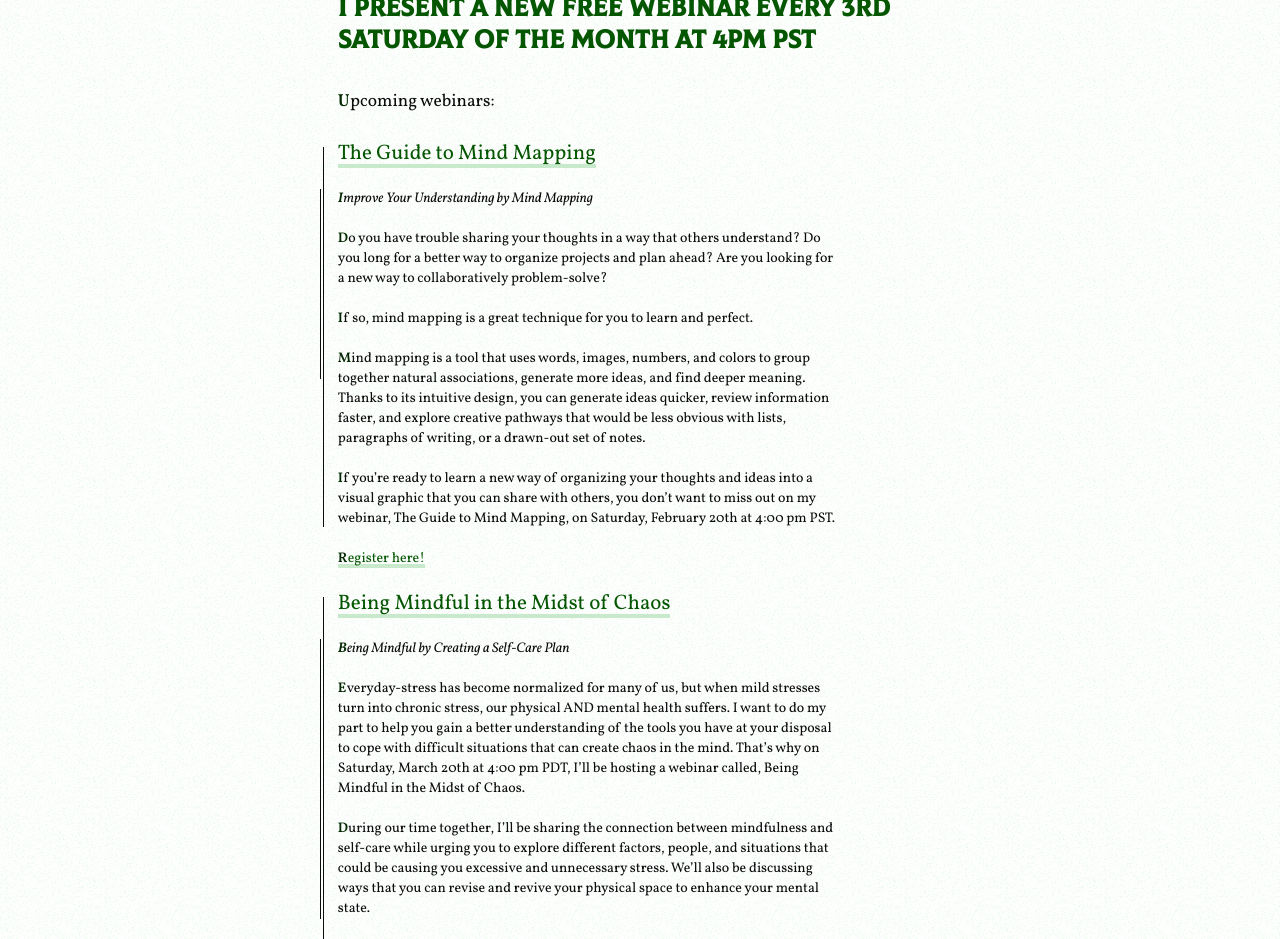
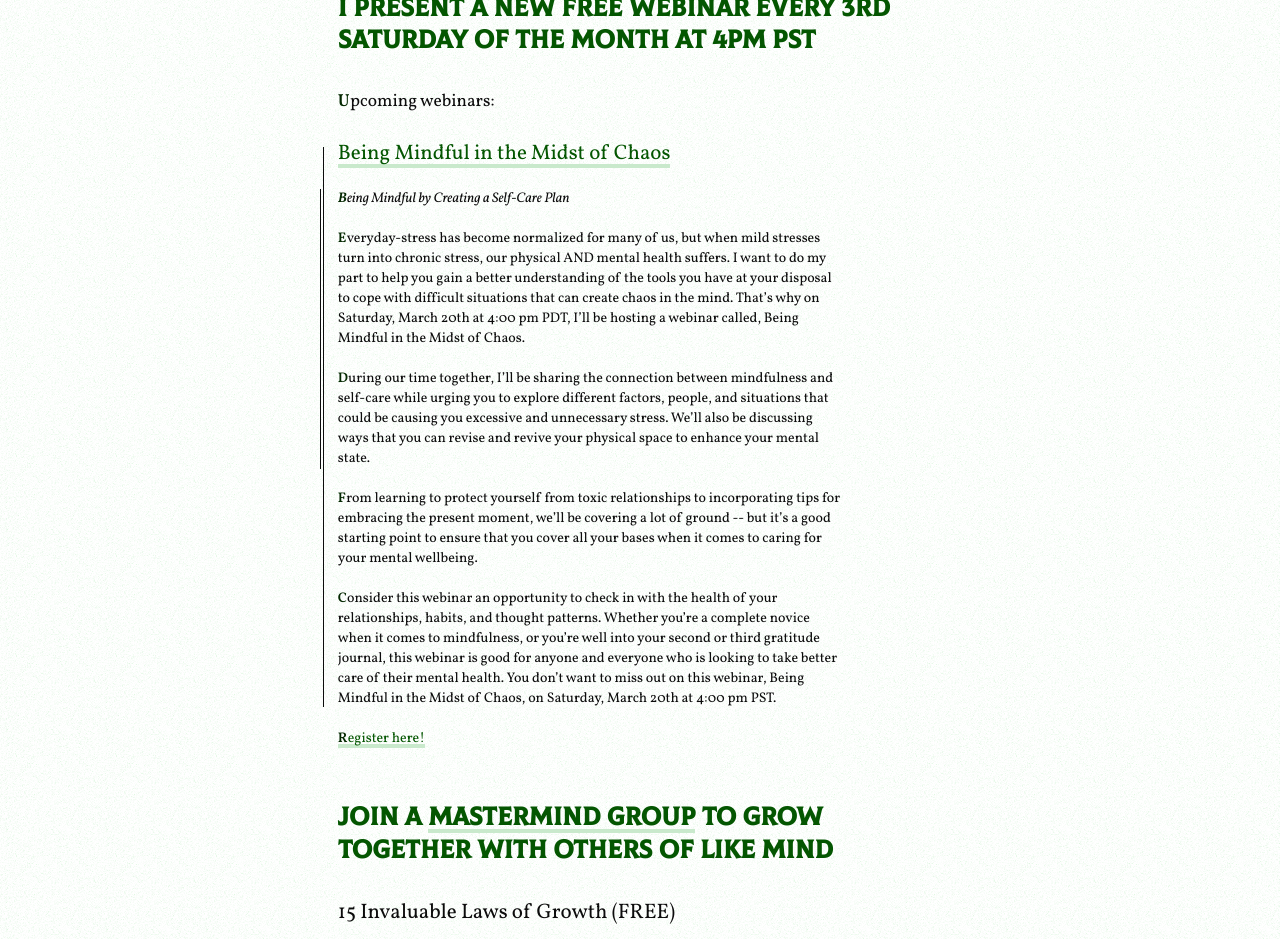
Before and after one commit to MonkeyDZeke/opheron, a Next.js app: page /upcoming in a window 1280 px wide. Shown: the part 1380-2319 px from the top of the page. Built offline with nearby package versions, Linux system fonts and the light colour scheme.

Commit message:
updating events

```diff
--- a/pages/upcoming.tsx
+++ b/pages/upcoming.tsx
@@ -20,27 +20,6 @@ export default function Upcoming() {
             <h4>I present a new free webinar every 3rd Saturday of the month at 4pm PST</h4>
             <p>Upcoming webinars:</p>
             <dl>
-              <dt>
-                <a href="https://opheron.leadingthebest.com/GMMW0001" target="_blank" rel="noreferrer">
-                  The Guide to Mind Mapping
-                </a>
-              </dt>
-              <dd>
-                <p><i>Improve Your Understanding by Mind Mapping</i></p>
-                <p>Do you have trouble sharing your thoughts in a way that others understand? Do
-                  you long for a better way to organize projects and plan ahead? Are you looking
-                  for a new way to collaboratively problem-solve?</p>
-                <p>If so, mind mapping is a great technique for you to learn and perfect.</p>
-                <p>Mind mapping is a tool that uses words, images, numbers, and colors to group
-                  together natural associations, generate more ideas, and find deeper meaning.
-                  Thanks to its intuitive design, you can generate ideas quicker, review
-                  information faster, and explore creative pathways that would be less obvious
-                  with lists, paragraphs of writing, or a drawn-out set of notes.</p>
-                <p>If you’re ready to learn a new way of organizing your thoughts and ideas into
-                  a visual graphic that you can share with others, you don’t want to miss out on
-                  my webinar, The Guide to Mind Mapping, on Saturday, February 20th at 4:00 pm PST.</p>
-                <p><a href="https://opheron.leadingthebest.com/GMMW0001" target="_blank" rel="noreferrer">Register here!</a></p>
-              </dd>
               <dt>
                 <a href="https://opheron.leadingthebest.com/BMIW0001" target="_blank" rel="noreferrer">
                   Being Mindful in the Midst of Chaos
```
